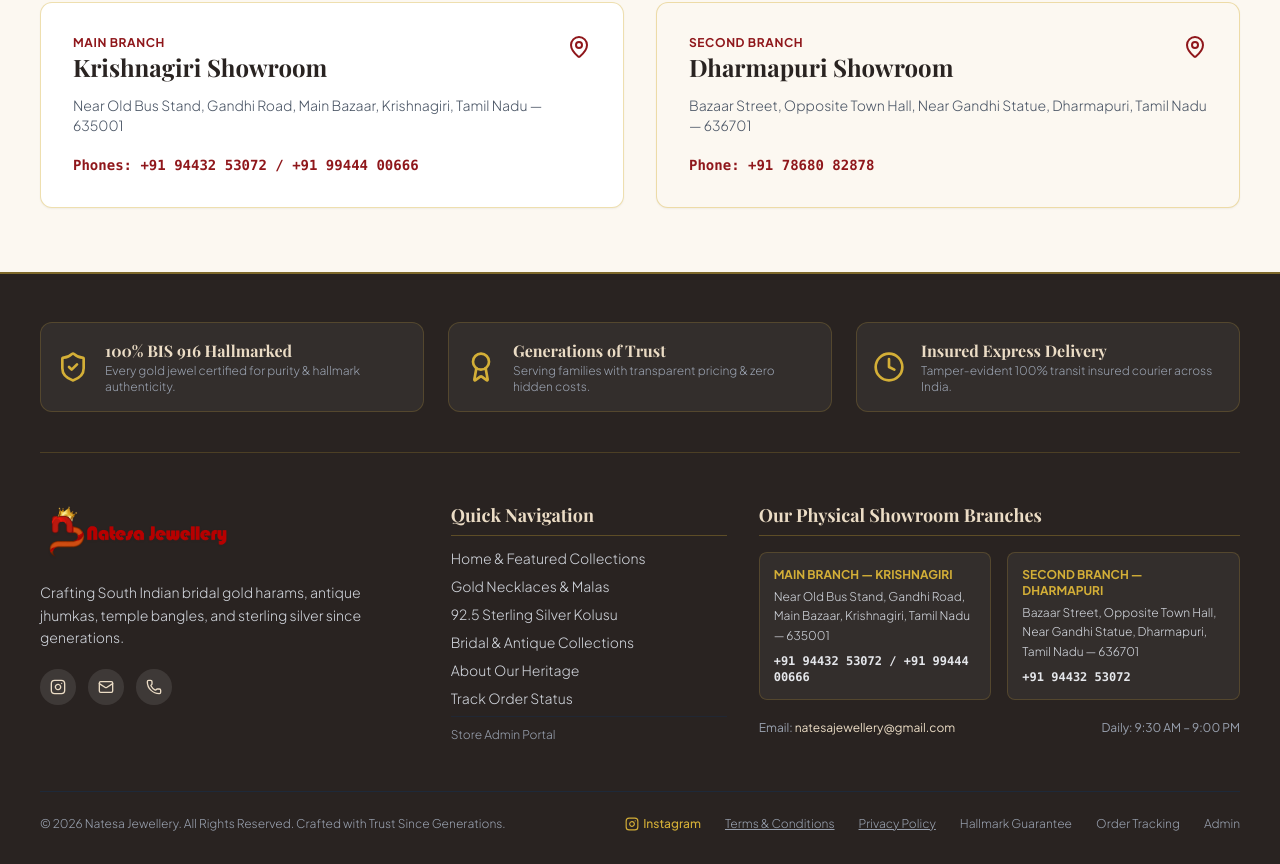
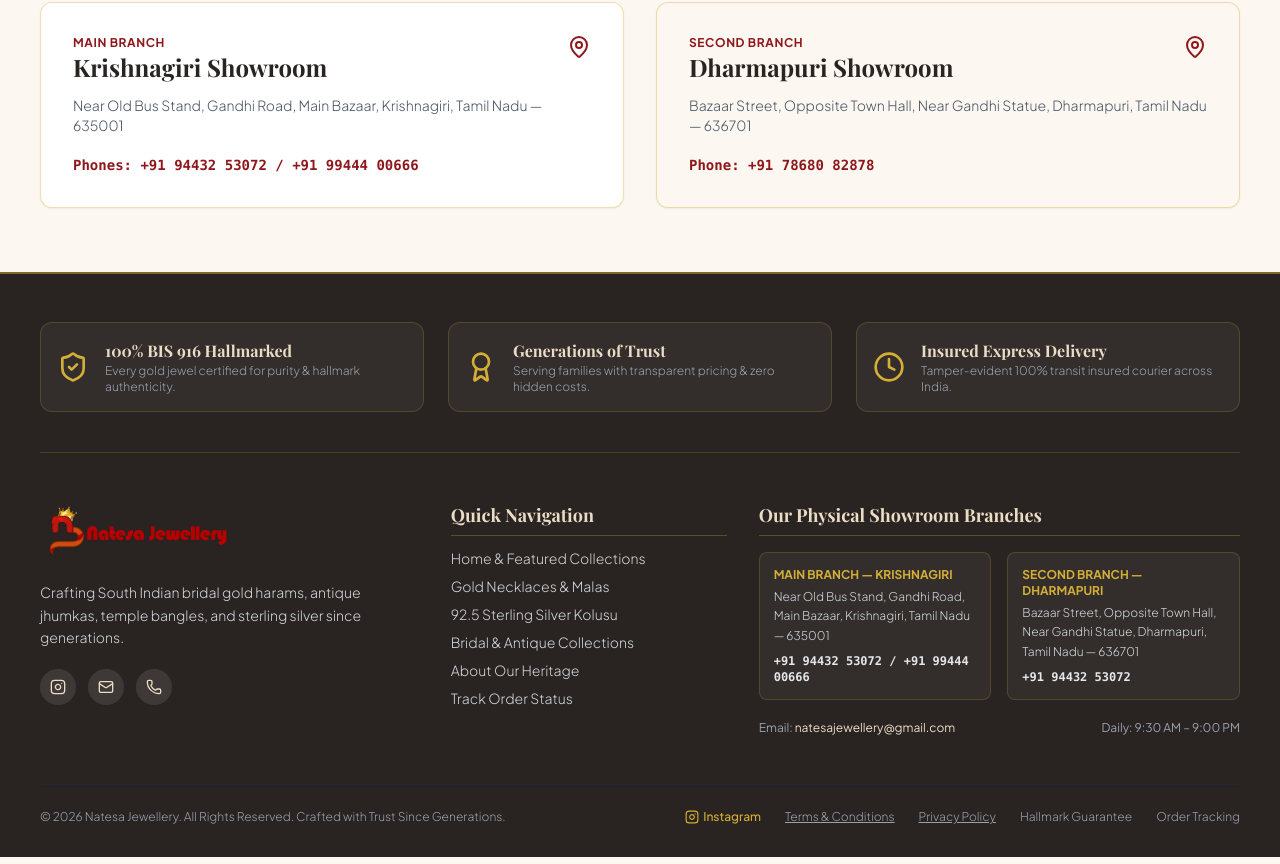
Before and after one commit to pradish20/natesa-jewellery, a React (Vite) app: page / in a window 1280 px wide. Shown: the part 2785-3649 px from the top of the page. Built offline with nearby package versions, Linux system fonts and the light colour scheme; no server answers; a web font is replaced by a local one.

Commit message:
feat(admin): update auth and remove public links
Expand administrator email authorization to include secondary accounts and dynamic users, and remove public-facing admin portal links from the footer.

```diff
--- a/server.ts
+++ b/server.ts
@@ -1227,7 +1227,10 @@
   }
 
   // 1. Verify if email belongs to a registered administrator
-  let isRegisteredAdmin = cleanEmail === 'natesajewellery@gmail.com';
+  let isRegisteredAdmin =
+    cleanEmail === 'natesajewellery@gmail.com' ||
+    cleanEmail === 'achupradish20@gmail.com' ||
+    currentAdminUsers.some(u => u.email.toLowerCase().trim() === cleanEmail);
 
   if (supabase) {
     try {
--- a/src/components/Footer.tsx
+++ b/src/components/Footer.tsx
@@ -131,11 +131,6 @@
                   Track Order Status
                 </button>
               </li>
-              <li className="pt-1.5 border-t border-gray-800/80">
-                <button onClick={() => onNavigateTab('admin')} className="text-gray-400 hover:text-[#D4AF37] transition-colors cursor-pointer text-xs">
-                  Store Admin Portal
-                </button>
-              </li>
             </ul>
           </div>
 
@@ -207,7 +202,6 @@
             <button onClick={() => setPrivacyOpen(true)} className="hover:text-white cursor-pointer underline">Privacy Policy</button>
             <button onClick={() => onNavigateTab('about')} className="hover:text-white cursor-pointer">Hallmark Guarantee</button>
             <button onClick={() => onNavigateTab('tracking')} className="hover:text-white cursor-pointer">Order Tracking</button>
-            <button onClick={() => onNavigateTab('admin')} className="text-gray-400 hover:text-[#D4AF37] cursor-pointer">Admin</button>
           </div>
         </div>
 
```
